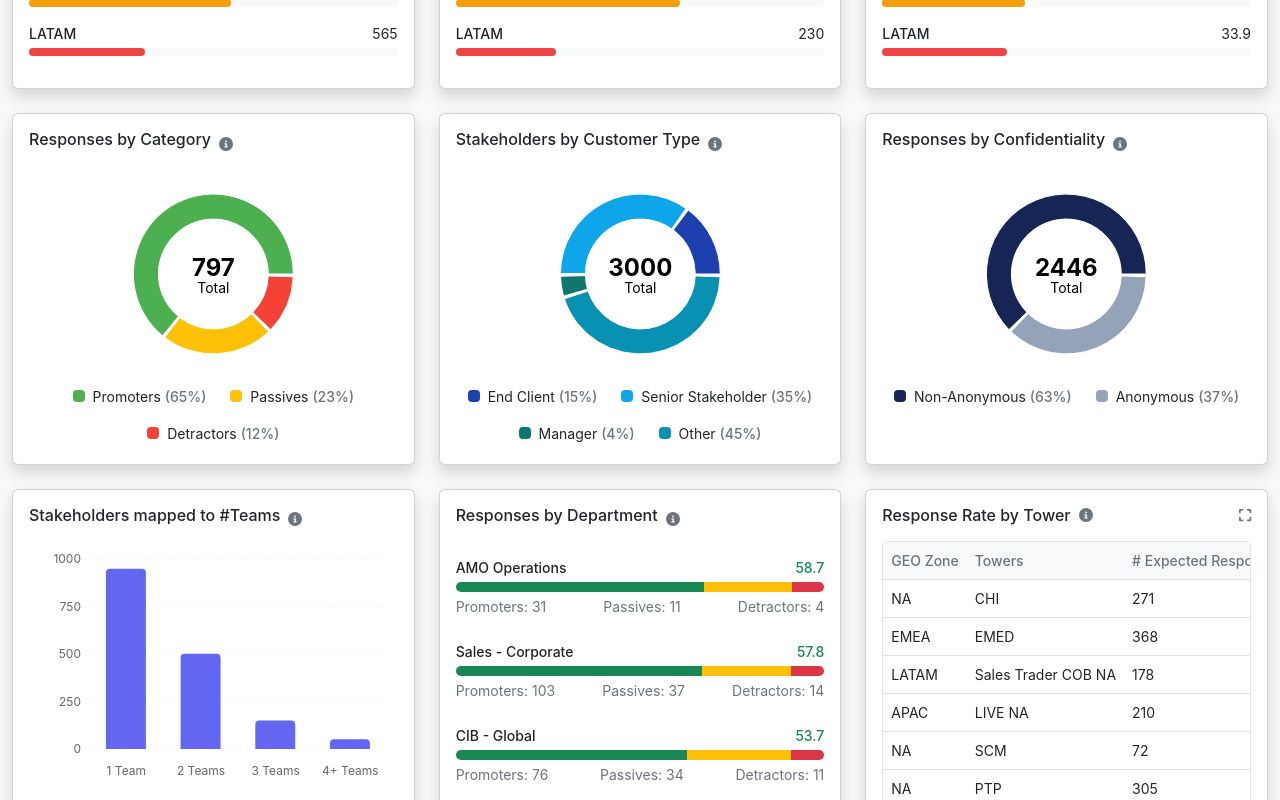
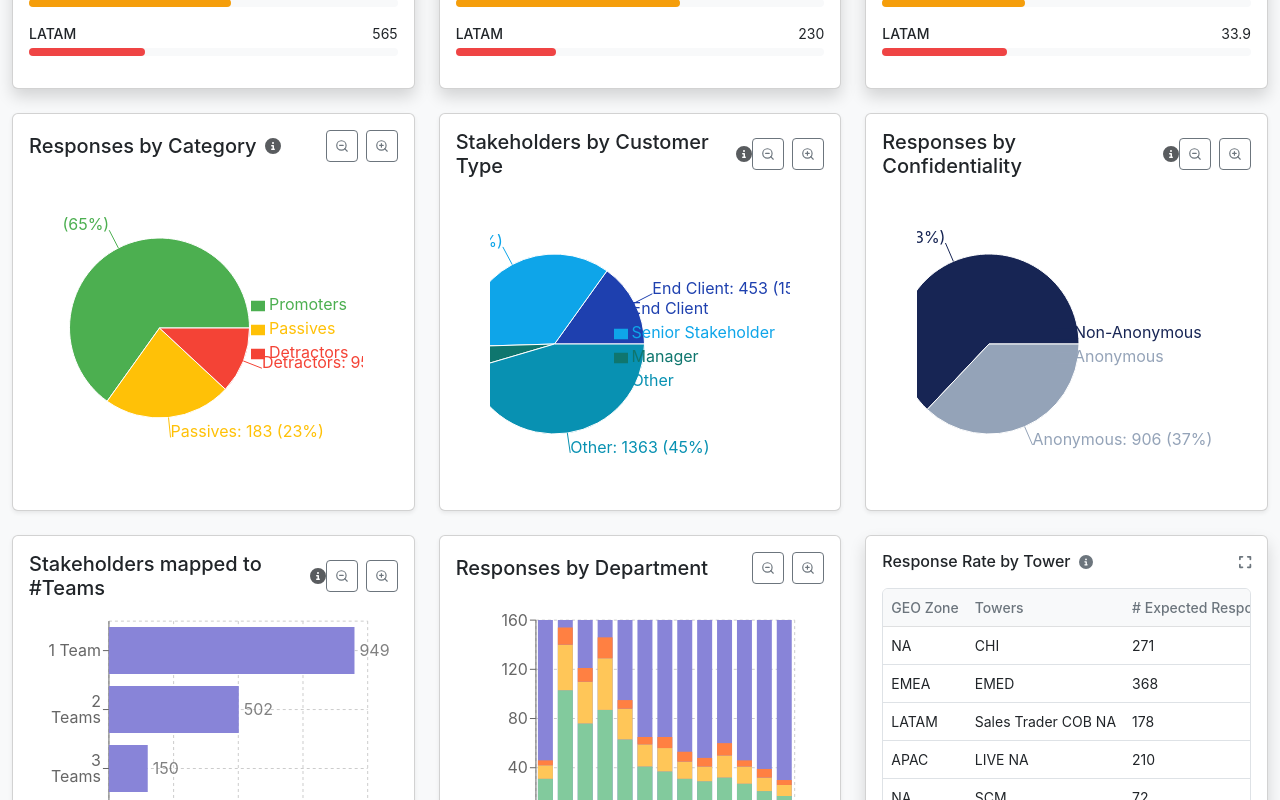
Before and after one commit to NagendraSethi/nps-insight-dashboard-react, a React (Vite) app: page / in a window 1280 px wide. Shown: the part 660-1460 px from the top of the page. Built offline with nearby package versions, Linux system fonts and the light colour scheme.

Commit message:
Fix: Icon and button functionality
Fixes issues with icons, buttons, and zoom functionality.

```diff
--- a/src/components/BarChart.jsx
+++ b/src/components/BarChart.jsx
@@ -1,60 +1,48 @@
 
-import React from 'react';
-import { BarChart as ReBarChart, Bar, XAxis, YAxis, ResponsiveContainer, Tooltip, CartesianGrid } from 'recharts';
+import React, { useState } from 'react';
+import { BarChart as RechartsBC, Bar, XAxis, YAxis, CartesianGrid, Tooltip, Legend, ResponsiveContainer } from 'recharts';
 import { FontAwesomeIcon } from '@fortawesome/react-fontawesome';
 import { faInfoCircle } from '@fortawesome/free-solid-svg-icons';
+import ZoomControls from './ZoomControls';
 
-const CustomTooltip = ({ active, payload }) => {
-  if (active && payload && payload.length) {
-    return (
-      <div className="bg-white p-3 border shadow-lg rounded">
-        <p className="fw-medium">{`${payload[0].name}: ${payload[0].value}`}</p>
-      </div>
-    );
-  }
-  return null;
-};
+const BarChart = ({ data, title, infoText, layout = 'vertical', colors = ['#8884d8'] }) => {
+  const [scale, setScale] = useState(1);
 
-const BarChart = ({ data, title, infoText }) => {
+  const handleZoomIn = () => {
+    setScale(prevScale => Math.min(prevScale + 0.2, 2));
+  };
+
+  const handleZoomOut = () => {
+    setScale(prevScale => Math.max(prevScale - 0.2, 0.6));
+  };
+
+  const baseHeight = 300;
+  const height = baseHeight * scale;
+
   return (
-    <div className="card shadow h-100">
+    <div className="card shadow-sm h-100">
       <div className="card-body">
-        <div className="d-flex align-items-center mb-3">
-          <h5 className="card-title fs-6 fw-medium text-dark">{title}</h5>
-          <FontAwesomeIcon
-            icon={faInfoCircle}
-            size="sm"
-            className="text-secondary ms-2 cursor-help"
-            title={infoText}
-          />
+        <div className="d-flex justify-content-between align-items-center mb-3">
+          <div className="d-flex align-items-center">
+            <h5 className="card-title mb-0 me-2">{title}</h5>
+            {infoText && (
+              <div className="cursor-help" title={infoText}>
+                <FontAwesomeIcon icon={faInfoCircle} className="text-muted" />
+              </div>
+            )}
+          </div>
+          <ZoomControls onZoomIn={handleZoomIn} onZoomOut={handleZoomOut} />
         </div>
-        <div style={{ height: 250 }}>
+        <div style={{ height: `${height}px` }}>
           <ResponsiveContainer width="100%" height="100%">
-            <ReBarChart
-              data={data}
-              margin={{ top: 10, right: 10, left: 0, bottom: 20 }}
-              barSize={40}
-            >
-              <CartesianGrid strokeDasharray="3 3" vertical={false} opacity={0.2} />
-              <XAxis
-                dataKey="name"
-                tick={{ fontSize: 12 }}
-                axisLine={false}
-                tickLine={false}
-                dy={10}
-              />
-              <YAxis
-                tick={{ fontSize: 12 }}
-                axisLine={false}
-                tickLine={false}
-              />
-              <Tooltip content={<CustomTooltip />} cursor={{ opacity: 0.3 }} />
-              <Bar
-                dataKey="value"
-                fill="#6366f1"
-                radius={[4, 4, 0, 0]}
-              />
-            </ReBarChart>
+            <RechartsBC data={data} layout={layout} margin={{ top: 5, right: 30, left: 20, bottom: 5 }}>
+              <CartesianGrid strokeDasharray="3 3" />
+              <XAxis dataKey={layout === 'vertical' ? null : 'name'} type={layout === 'vertical' ? 'number' : 'category'} />
+              <YAxis dataKey={layout === 'vertical' ? 'name' : null} type={layout === 'vertical' ? 'category' : 'number'} />
+              <Tooltip />
+              <Legend />
+              <Bar dataKey="value" fill={colors[0]} label={layout === 'vertical' ? { position: 'right' } : { position: 'top' }} />
+            </RechartsBC>
           </ResponsiveContainer>
         </div>
       </div>
--- a/src/components/PieChart.jsx
+++ b/src/components/PieChart.jsx
@@ -1,77 +1,63 @@
 
-import React from 'react';
-import { PieChart as ReChartPie, Pie, Cell, ResponsiveContainer, Tooltip } from 'recharts';
+import React, { useState } from 'react';
+import { PieChart as RechartsPC, Pie, Cell, Tooltip, Legend } from 'recharts';
 import { FontAwesomeIcon } from '@fortawesome/react-fontawesome';
 import { faInfoCircle } from '@fortawesome/free-solid-svg-icons';
+import ZoomControls from './ZoomControls';
 
-const CustomTooltip = ({ active, payload }) => {
-  if (active && payload && payload.length) {
-    return (
-      <div className="bg-white p-3 border shadow rounded">
-        <p className="fw-medium">{`${payload[0].name}: ${payload[0].value}`}</p>
-      </div>
-    );
-  }
-  return null;
+const PieChart = ({ data, title, infoText, colors }) => {
+  const [scale, setScale] = useState(1);
+
+  const handleZoomIn = () => {
+    setScale(prevScale => Math.min(prevScale + 0.2, 2));
   };
 
-const PieChart = ({ data, title, infoText, colors }) => {
-  const totalCount = data.reduce((sum, item) => sum + item.value, 0);
+  const handleZoomOut = () => {
+    setScale(prevScale => Math.max(prevScale - 0.2, 0.6));
+  };
+
+  const baseSize = 300;
+  const width = baseSize * scale;
+  const height = baseSize * scale;
+
+  const renderLabel = ({ name, value, percent }) => {
+    return `${name}: ${value} (${(percent * 100).toFixed(0)}%)`;
+  };
 
   return (
-    <div className="card shadow h-100">
+    <div className="card shadow-sm h-100">
       <div className="card-body">
-        <div className="d-flex align-items-center mb-3">
-          <h5 className="card-title fs-6 fw-medium text-dark">{title}</h5>
-          <FontAwesomeIcon
-            icon={faInfoCircle}
-            size="sm"
-            className="text-secondary ms-2 cursor-help"
-            title={infoText}
-          />
+        <div className="d-flex justify-content-between align-items-center mb-3">
+          <div className="d-flex align-items-center">
+            <h5 className="card-title mb-0 me-2">{title}</h5>
+            {infoText && (
+              <div className="cursor-help" title={infoText}>
+                <FontAwesomeIcon icon={faInfoCircle} className="text-muted" />
               </div>
-        <div className="d-flex align-items-center justify-content-center" style={{ height: '200px' }}>
-          <ResponsiveContainer width="100%" height="100%">
-            <ReChartPie data={data}>
+            )}
+          </div>
+          <ZoomControls onZoomIn={handleZoomIn} onZoomOut={handleZoomOut} />
+        </div>
+        <div className="d-flex justify-content-center">
+          <RechartsPC width={width} height={height}>
             <Pie
               data={data}
               cx="50%"
               cy="50%"
-                labelLine={false}
-                outerRadius={80}
-                innerRadius={55}
+              labelLine={true}
+              label={renderLabel}
+              outerRadius={width * 0.3}
+              fill="#8884d8"
               dataKey="value"
-                paddingAngle={2}
+              nameKey="name"
             >
               {data.map((entry, index) => (
-                  <Cell
-                    key={`cell-${index}`}
-                    fill={colors[index % colors.length]}
-                    stroke="white"
-                    strokeWidth={1}
-                  />
+                <Cell key={`cell-${index}`} fill={colors[index % colors.length]} />
               ))}
             </Pie>
-              <text x="50%" y="50%" textAnchor="middle" dominantBaseline="middle">
-                <tspan x="50%" dy="-5" className="fs-4 fw-bold">{totalCount}</tspan>
-                <tspan x="50%" dy="20" className="small text-secondary">Total</tspan>
-              </text>
-              <Tooltip content={<CustomTooltip />} />
-            </ReChartPie>
-          </ResponsiveContainer>
-        </div>
-
-        <div className="d-flex flex-wrap justify-content-center mt-2 gap-2">
-          {data.map((entry, index) => (
-            <div key={index} className="d-flex align-items-center mx-2 my-1">
-              <div
-                style={{ backgroundColor: colors[index % colors.length] }}
-                className="me-2 rounded-1"
-                style={{ width: '12px', height: '12px', backgroundColor: colors[index % colors.length] }}
-              ></div>
-              <span className="small">{entry.name} <span className="text-secondary fw-medium">({Math.round((entry.value / totalCount) * 100)}%)</span></span>
-            </div>
-          ))}
+            <Tooltip />
+            <Legend layout="vertical" verticalAlign="middle" align="right" />
+          </RechartsPC>
         </div>
       </div>
     </div>
--- a/src/components/StackedBarChart.jsx
+++ b/src/components/StackedBarChart.jsx
@@ -1,81 +1,52 @@
 
-import React from 'react';
-import { FontAwesomeIcon } from '@fortawesome/react-fontawesome';
-import { faInfoCircle } from '@fortawesome/free-solid-svg-icons';
+import React, { useState } from 'react';
+import { BarChart, Bar, XAxis, YAxis, CartesianGrid, Tooltip, Legend, ResponsiveContainer } from 'recharts';
+import ZoomControls from './ZoomControls';
 
-const StackedBar = ({ promoters, passives, detractors, total }) => {
-  const promoterPercent = (promoters / total) * 100;
-  const passivePercent = (passives / total) * 100;
-  const detractorPercent = (detractors / total) * 100;
+const StackedBarChart = ({ data, title }) => {
+  const [scale, setScale] = useState(1);
+
+  const handleZoomIn = () => {
+    setScale(prevScale => Math.min(prevScale + 0.2, 2));
+  };
+
+  const handleZoomOut = () => {
+    setScale(prevScale => Math.max(prevScale - 0.2, 0.6));
+  };
+
+  const baseHeight = 300;
+  const height = baseHeight * scale;
+
+  // Generate random colors for the stacked bars
+  const generateColors = (count) => {
+    const colorSet = ['#8884d8', '#82ca9d', '#ffc658', '#ff8042', '#0088FE', '#00C49F', '#FFBB28', '#FF8042'];
+    return colorSet.slice(0, count);
+  };
+
+  // Extract keys for the stacked bars (excluding 'name')
+  const keys = Object.keys(data[0]).filter(key => key !== 'name');
+  const colors = generateColors(keys.length);
 
   return (
-    <div className="progress" style={{ height: '10px', borderRadius: '5px' }}>
-      <div
-        className="progress-bar bg-success"
-        style={{ width: `${promoterPercent}%`, transition: 'width 0.5s ease-out' }}
-      ></div>
-      <div
-        className="progress-bar bg-warning"
-        style={{ width: `${passivePercent}%`, transition: 'width 0.5s ease-out' }}
-      ></div>
-      <div
-        className="progress-bar bg-danger"
-        style={{ width: `${detractorPercent}%`, transition: 'width 0.5s ease-out' }}
-      ></div>
-    </div>
-  );
-};
-
-const StackedBarChart = ({ data, title }) => {
-  return (
-    <div className="card shadow h-100">
+    <div className="card shadow-sm h-100">
       <div className="card-body">
-        <div className="d-flex align-items-center mb-3">
-          <h5 className="card-title fs-6 fw-medium text-dark">{title}</h5>
-          <FontAwesomeIcon icon={faInfoCircle} size="sm" className="text-secondary ms-2" />
+        <div className="d-flex justify-content-between align-items-center mb-3">
+          <h5 className="card-title mb-0">{title}</h5>
+          <ZoomControls onZoomIn={handleZoomIn} onZoomOut={handleZoomOut} />
         </div>
-
-        <div className="mt-4">
-          {data.map((item, index) => {
-            const total = item.promoters + item.passives + item.detractors;
-            const npsScore = ((item.promoters - item.detractors) / total * 100).toFixed(1);
-            return (
-              <div key={index} className="mb-4">
-                <div className="d-flex justify-content-between small mb-1">
-                  <span className="fw-medium">{item.department}</span>
-                  <span className={`fw-medium ${parseFloat(npsScore) >= 0 ? 'text-success' : 'text-danger'}`}>
-                    {npsScore}
-                  </span>
-                </div>
-                <StackedBar
-                  promoters={item.promoters}
-                  passives={item.passives}
-                  detractors={item.detractors}
-                  total={total}
-                />
-                <div className="d-flex justify-content-between small text-secondary mt-1">
-                  <span>Promoters: {item.promoters}</span>
-                  <span>Passives: {item.passives}</span>
-                  <span>Detractors: {item.detractors}</span>
-                </div>
-              </div>
-            );
-          })}
-        </div>
-
-        <div className="d-flex justify-content-center mt-4 gap-4">
-          <div className="d-flex align-items-center">
-            <div className="bg-success me-1 rounded-1" style={{ width: '12px', height: '12px' }}></div>
-            <span className="small">Promoters</span>
-          </div>
-          <div className="d-flex align-items-center">
-            <div className="bg-warning me-1 rounded-1" style={{ width: '12px', height: '12px' }}></div>
-            <span className="small">Passives</span>
-          </div>
-          <div className="d-flex align-items-center">
-            <div className="bg-danger me-1 rounded-1" style={{ width: '12px', height: '12px' }}></div>
-            <span className="small">Detractors</span>
-          </div>
+        <div style={{ height: `${height}px` }}>
+          <ResponsiveContainer width="100%" height="100%">
+            <BarChart data={data} margin={{ top: 20, right: 30, left: 20, bottom: 5 }}>
+              <CartesianGrid strokeDasharray="3 3" />
+              <XAxis dataKey="name" />
+              <YAxis />
+              <Tooltip />
+              <Legend />
+              {keys.map((key, index) => (
+                <Bar key={key} dataKey={key} stackId="a" fill={colors[index % colors.length]} />
+              ))}
+            </BarChart>
+          </ResponsiveContainer>
         </div>
       </div>
     </div>
--- /dev/null
+++ b/src/components/ZoomControls.jsx
@@ -0,0 +1,28 @@
+
+import React from 'react';
+import { ZoomIn, ZoomOut } from 'lucide-react';
+
+const ZoomControls = ({ onZoomIn, onZoomOut }) => {
+  return (
+    <div className="zoom-controls d-flex align-items-center">
+      <button
+        onClick={onZoomOut}
+        className="btn btn-sm btn-outline-secondary me-2 d-flex align-items-center justify-content-center"
+        aria-label="Zoom out"
+        title="Zoom out"
+      >
+        <ZoomOut size={18} />
+      </button>
+      <button
+        onClick={onZoomIn}
+        className="btn btn-sm btn-outline-secondary d-flex align-items-center justify-content-center"
+        aria-label="Zoom in"
+        title="Zoom in"
+      >
+        <ZoomIn size={18} />
+      </button>
+    </div>
+  );
+};
+
+export default ZoomControls;
--- a/src/index.css
+++ b/src/index.css
@@ -86,3 +86,14 @@ body {
 .flex-wrap {
   flex-wrap: wrap;
 }
+
+/* Zoom controls */
+.zoom-controls button {
+  width: 32px;
+  height: 32px;
+}
+
+.zoom-controls button svg {
+  display: block;
+  margin: 0 auto;
+}
```
Also changed, not shown: src/components/PageFilter.jsx (+67 -16 lines). Lines whose indentation alone changed are shown as unchanged.
